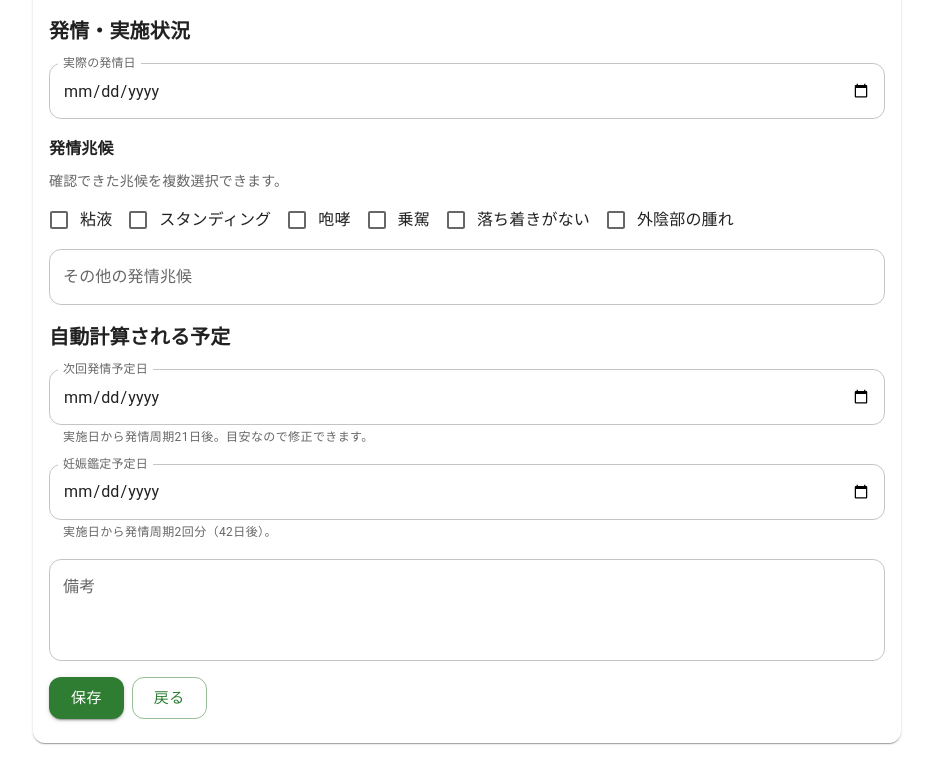
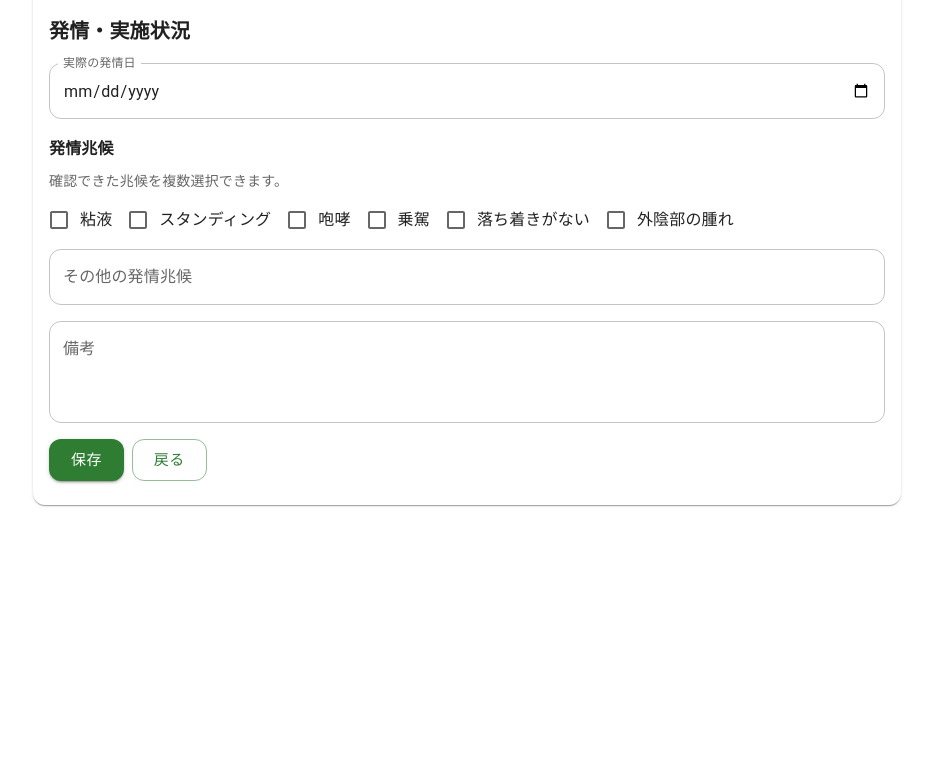
Before and after one commit to farmpro-iwate/FarmPro, a React (Vite) app in the folder client/: page /breedings/new in a window 1280 px wide. Shown: the part 674-1457 px from the top of the page, without its empty margins (173-1106 px from the left). After the commit the page ends 1219 px from the top, so only its background shows below. Built offline with nearby package versions, Linux system fonts and the light colour scheme.

Commit message:
Hide automatic schedules for heat stages

```diff
--- a/client/src/pages/BreedingForm.tsx
+++ b/client/src/pages/BreedingForm.tsx
@@ -92,7 +92,7 @@ export function BreedingForm({ mode }: Props) {
   }, [mode, id, openedFromCattle, targetNumber, targetName, heatDate, breedingMethod, inseminationDate, breedingStatus, note]);
 
   const breedingDate = form.breedingMethod === '受精卵移植' ? form.transferDate : form.inseminationDate;
-  const showPregnancyManagement = !['発情予定', '発情確認'].includes(form.breedingStatus);
+  const showPostBreedingSections = !['発情予定', '発情確認'].includes(form.breedingStatus);
 
   useEffect(() => {
     if (!breedingDate) return;
@@ -252,11 +252,11 @@ export function BreedingForm({ mode }: Props) {
           {form.breedingStatus === '中止' && <TextField label="移植中止理由" value={form.transferCancelReason} onChange={(e) => setValue('transferCancelReason', e.target.value)} placeholder="発情状態、黄体状態、体調、獣医師判断など" required fullWidth />}
         </>}
 
-        <Typography variant="h6" fontWeight={800}>自動計算される予定</Typography>
-        <TextField label="次回発情予定日" type="date" value={form.nextHeatExpectedDate} onChange={(e) => setValue('nextHeatExpectedDate', e.target.value)} InputLabelProps={{ shrink: true }} helperText={`実施日から発情周期${cycleDays}日後。目安なので修正できます。`} fullWidth />
-        <TextField label="妊娠鑑定予定日" type="date" value={form.pregnancyCheckExpectedDate} onChange={(e) => setValue('pregnancyCheckExpectedDate', e.target.value)} InputLabelProps={{ shrink: true }} helperText={`実施日から発情周期2回分（${cycleDays * 2}日後）。`} fullWidth />
+        {showPostBreedingSections && <>
+          <Typography variant="h6" fontWeight={800}>自動計算される予定</Typography>
+          <TextField label="次回発情予定日" type="date" value={form.nextHeatExpectedDate} onChange={(e) => setValue('nextHeatExpectedDate', e.target.value)} InputLabelProps={{ shrink: true }} helperText={`実施日から発情周期${cycleDays}日後。目安なので修正できます。`} fullWidth />
+          <TextField label="妊娠鑑定予定日" type="date" value={form.pregnancyCheckExpectedDate} onChange={(e) => setValue('pregnancyCheckExpectedDate', e.target.value)} InputLabelProps={{ shrink: true }} helperText={`実施日から発情周期2回分（${cycleDays * 2}日後）。`} fullWidth />
 
-        {showPregnancyManagement && <>
           <Typography variant="h6" fontWeight={800}>鑑定結果・受胎後の管理</Typography>
           <TextField label="妊娠鑑定日" type="date" value={form.pregnancyCheckDate} onChange={(e) => setValue('pregnancyCheckDate', e.target.value)} InputLabelProps={{ shrink: true }} fullWidth />
           <TextField label="受胎確認" select value={form.pregnancyResult} onChange={(e) => setValue('pregnancyResult', e.target.value)} fullWidth>
```
